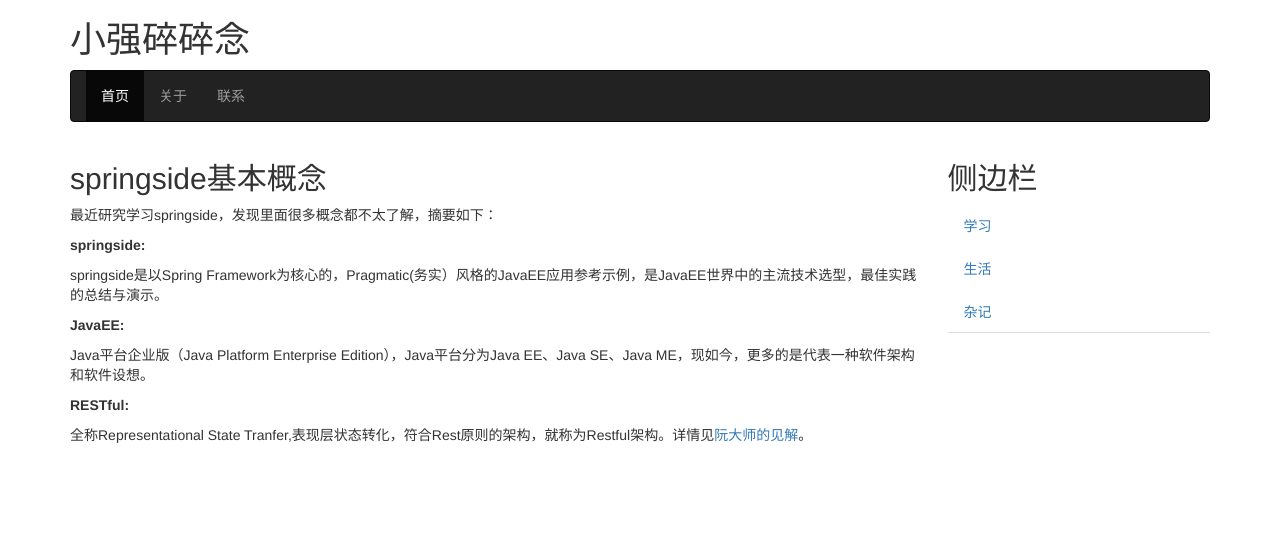
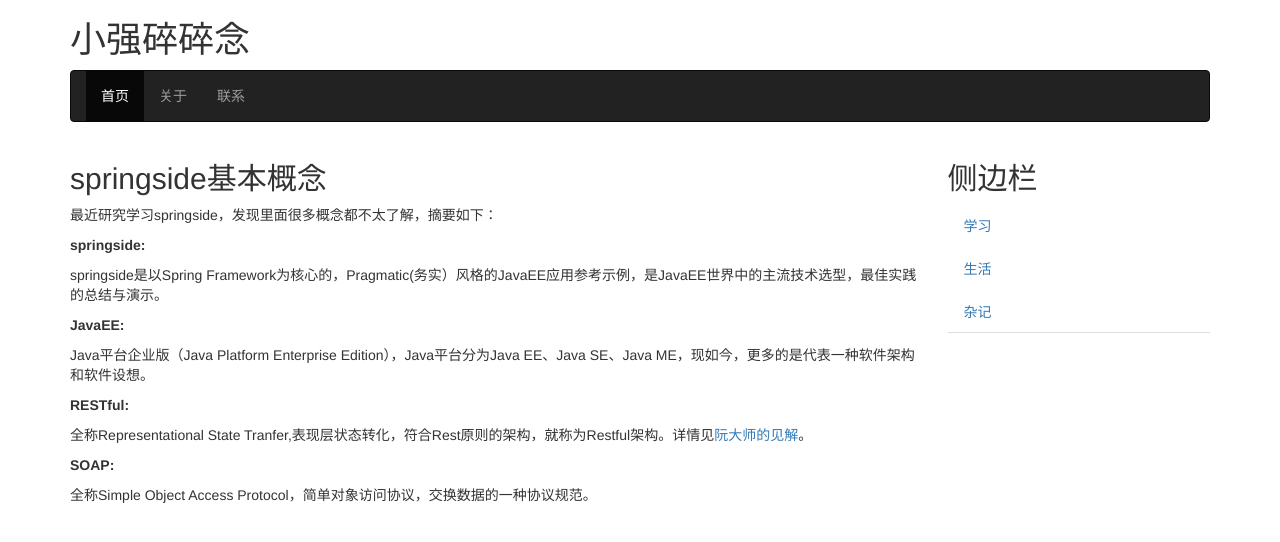
Before and after one commit to pq27120/blog, a Jekyll site: the page built from _posts/2013-11-16-springside4-1.html, in a window 1280 px wide. Shown: the top 542 px of the page. Built offline with Jekyll 4.4.1, drawn with Linux system fonts in a browser that asks for light colours; nearby versions of some CDN libraries; comment, search, counter and statistics services are not loaded.

Commit message:
spring side

```diff
--- a/_posts/2013-11-16-springside4-1.html
+++ b/_posts/2013-11-16-springside4-1.html
@@ -14,3 +14,6 @@
 
 <p><strong>RESTful:</strong></p>
 <p>全称Representational State Tranfer,表现层状态转化，符合Rest原则的架构，就称为Restful架构。详情见<a href="http://www.ruanyifeng.com/blog/2011/09/restful.html">阮大师的见解</a>。</p>
+
+<p><strong>SOAP:</strong></p>
+<p>全称Simple Object Access Protocol，简单对象访问协议，交换数据的一种协议规范。</p>
```
